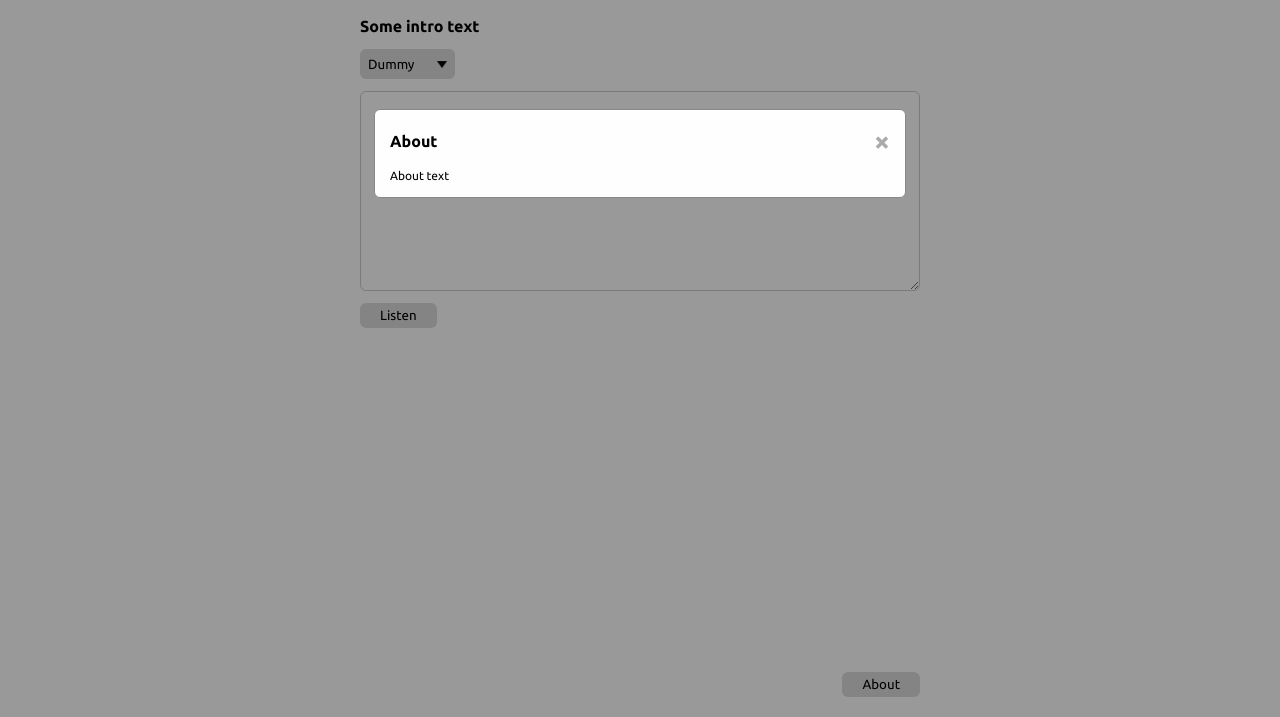
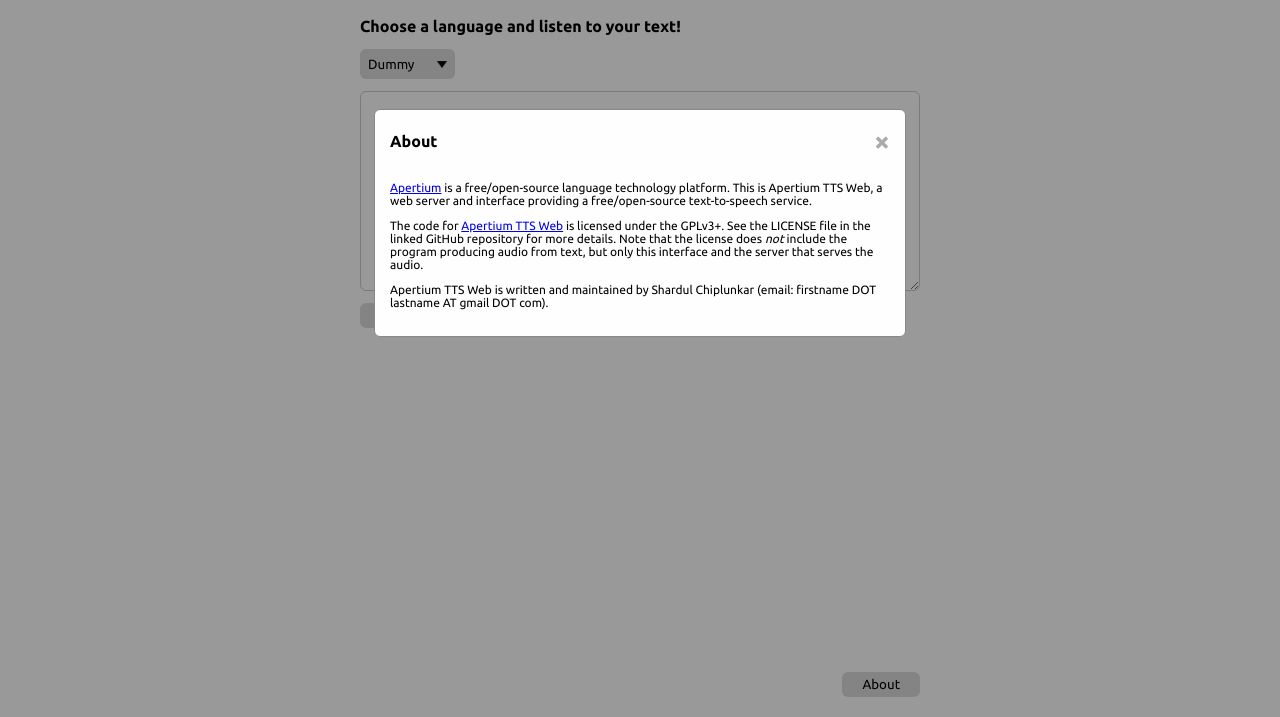
Before and after one commit to shardulc/apertium-tts-web, a plain HTML site: page index.html in a window 1280 px wide. Both pictures are taken after a click on the button "About". Shown: the part 83-800 px from the top of the page. Drawn offline with Linux system fonts and the light colour scheme; no server answers.

Commit message:
Add about text and polish

```diff
--- a/index.html
+++ b/index.html
@@ -28,7 +28,7 @@ Copyright (C) 2018, Shardul Chiplunkar <shardul.chiplunkar@gmail.com>
         </div>
     </div>
     <div id="content">
-        <span id="intro">Some intro text</span>
+        <span id="intro">Choose a language and listen to your text!</span>
         <!-- dropdown is updated in script.js -->
         <select id="lang" class="roundEdges" onchange="disableAudio()">
             <option id="zzz">Dummy</option>
@@ -53,7 +53,25 @@ Copyright (C) 2018, Shardul Chiplunkar <shardul.chiplunkar@gmail.com>
                     <span>About</span>
                     <span id="closeModal" onclick="hideAboutModal()">&times;</span>
                 </div>
-                <span>About text</span>
+                <span>
+<p>
+<a href="http://wiki.apertium.org/wiki/Main_Page">Apertium</a> is a
+free/open-source language technology platform. This is Apertium TTS Web, a web
+server and interface providing a free/open-source text-to-speech service.
+</p>
+<p>
+The code for
+<a href="https://github.com/shardulc/apertium-tts-web">Apertium TTS Web</a>
+is licensed under the GPLv3+. See the LICENSE file in the linked GitHub
+repository for more details. Note that the license does <i>not</i> include the
+program producing audio from text, but only this interface and the server that
+serves the audio.
+</p>
+<p>
+Apertium TTS Web is written and maintained by Shardul Chiplunkar (email:
+firstname DOT lastname AT gmail DOT com).
+</p>
+                </span>
             </div>
         </div>
     </div>
--- a/script.js
+++ b/script.js
@@ -22,9 +22,9 @@ window.onload = function() {
                 select.removeChild(select.lastChild);
             }
             for (var lang in langs) {
-                var opt = document.createElement("option");
+                var opt = document.createElement('option');
                 opt.appendChild(document.createTextNode(langs[lang]));
-                opt.setAttribute("id", lang);
+                opt.setAttribute('id', lang);
                 select.appendChild(opt);
             }
         }
```
Also changed, not shown: 1 other file.
